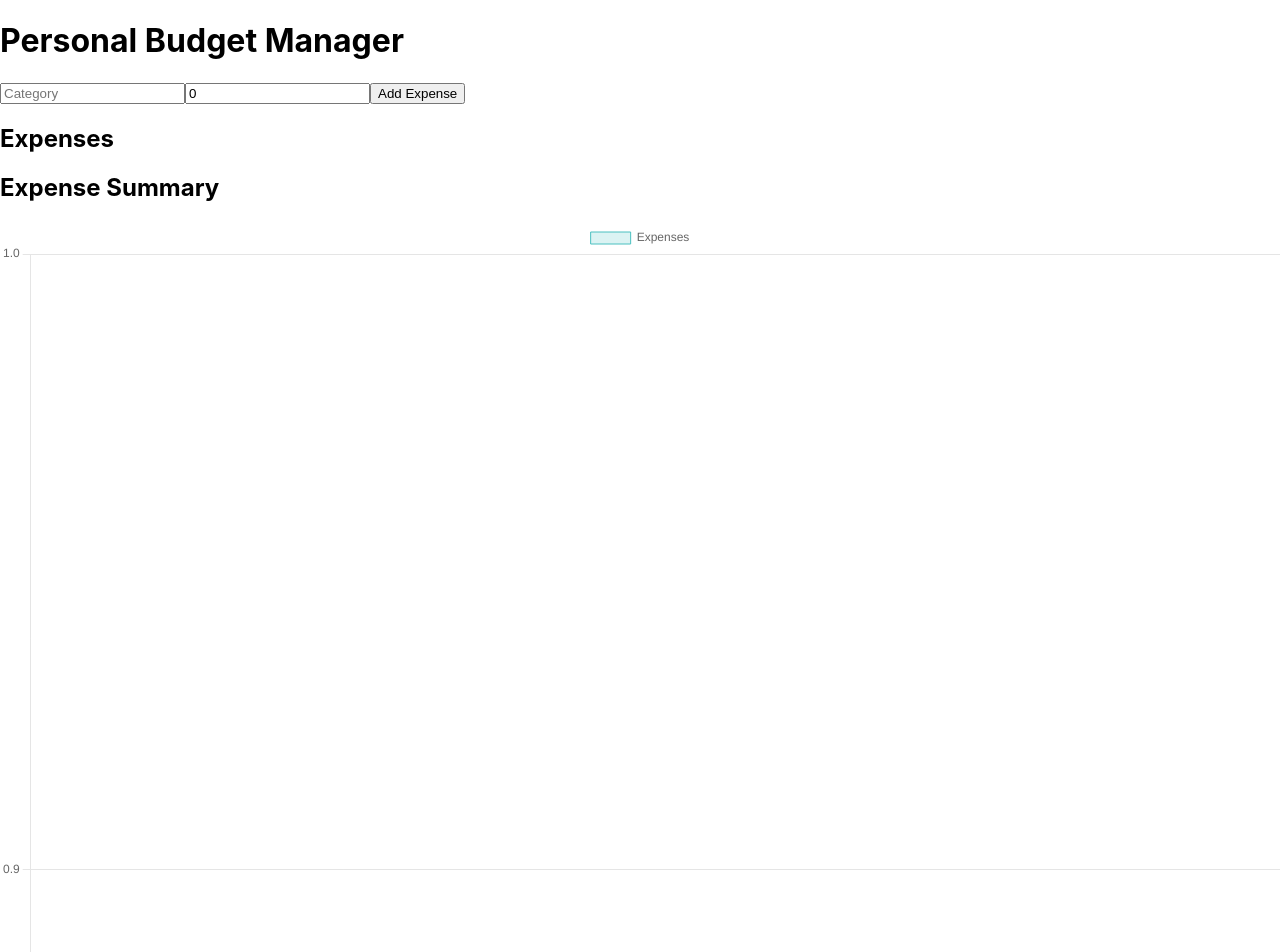
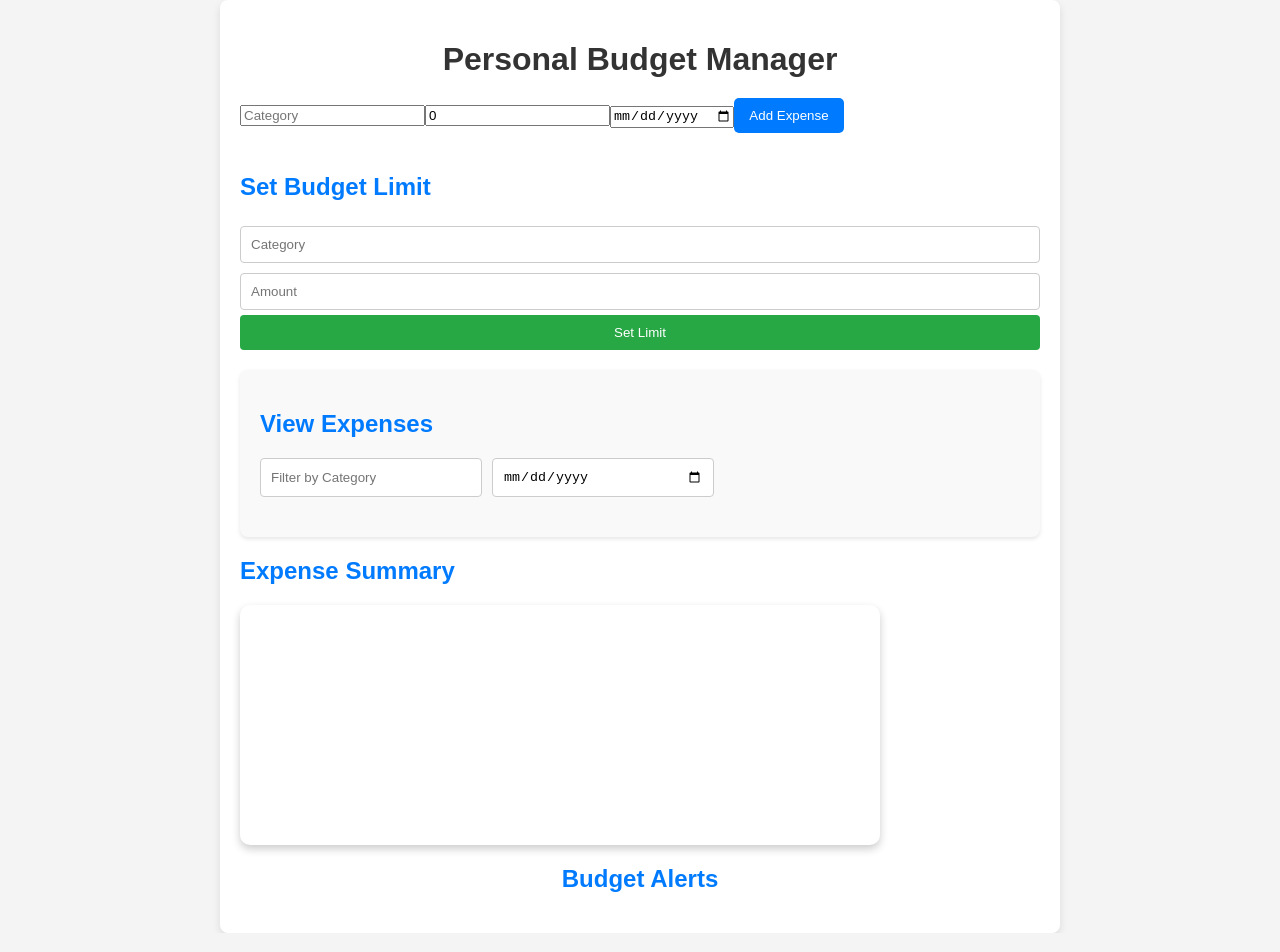
Before and after one commit to otienodiana/Personal_Budget_Manager, a React (Create React App) app in the folder budget_manager/: page / in a window 1280 px wide. Shown: the top 952 px of the page. Built offline with nearby package versions, Linux system fonts and the light colour scheme.

Commit message:
Done with the projects

```diff
--- a/budget_manager/src/App.css
+++ b/budget_manager/src/App.css
@@ -1,38 +1,75 @@
-.App {
-  text-align: center;
+/* General Body Styles */
+body {
+  font-family: 'Arial', sans-serif;
+  background-color: #f4f4f4; /* Light gray background */
+  margin: 0;
+  padding: 0;
 }
 
-.App-logo {
-  height: 40vmin;
-  pointer-events: none;
+/* Main Container */
+.app-container {
+  max-width: 800px; /* Maximum width for the app */
+  margin: 0 auto; /* Center the app */
+  padding: 20px;
+  background: white; /* White background for the app */
+  border-radius: 8px; /* Rounded corners */
+  box-shadow: 0 4px 8px rgba(0, 0, 0, 0.1); /* Soft shadow */
 }
 
-@media (prefers-reduced-motion: no-preference) {
-  .App-logo {
-    animation: App-logo-spin infinite 20s linear;
-  }
+/* Title Styles */
+.app-title {
+  text-align: center; /* Center the title */
+  color: #333; /* Dark text */
+  margin-bottom: 20px; /* Space below the title */
 }
 
-.App-header {
-  background-color: #282c34;
-  min-height: 100vh;
-  display: flex;
-  flex-direction: column;
-  align-items: center;
-  justify-content: center;
-  font-size: calc(10px + 2vmin);
-  color: white;
+/* Expense Summary */
+.chart-container {
+  margin-top: 20px; /* Space between the title and the chart */
+  width: 100%; /* Full width of the parent */
+  max-width: 600px; /* Set a max width */
+  height: 200px; /* Set your desired height */
+  background-color: #fff; /* White background for the chart */
+  box-shadow: 0 4px 8px rgba(0, 0, 0, 0.2); /* Shadow for aesthetics */
+  border-radius: 10px; /* Rounded corners */
+  padding: 20px; /* Padding inside the chart container */
 }
 
-.App-link {
-  color: #61dafb;
+/* Button Styles */
+button {
+  background-color: #007bff; /* Primary color */
+  color: white; /* White text */
+  border: none;
+  border-radius: 5px; /* Rounded corners */
+  padding: 10px 15px; /* Padding for buttons */
+  cursor: pointer; /* Pointer on hover */
+  transition: background-color 0.3s; /* Smooth background transition */
 }
 
-@keyframes App-logo-spin {
-  from {
-    transform: rotate(0deg);
-  }
-  to {
-    transform: rotate(360deg);
-  }
+button:hover {
+  background-color: #0056b3; /* Darker blue on hover */
 }
+
+/* Alert Styles */
+.budget-alert {
+  color: #dc3545; /* Danger color for alerts */
+  text-align: center; /* Center the alert text */
+  margin: 20px 0; /* Space above and below the alert */
+}
+
+/* Additional Styles for Components */
+h2 {
+  color: #007bff; /* Secondary color for section headers */
+}
+
+.budget-alert {
+  margin-top: 20px;
+}
+
+.alert {
+  background-color: #f8d7da;
+  color: #721c24;
+  padding: 10px;
+  border-radius: 5px;
+  margin: 5px 0;
+}
--- a/budget_manager/src/App.js
+++ b/budget_manager/src/App.js
@@ -1,25 +1,35 @@
-// src/App.js
 import React, { useReducer } from 'react';
 import AddExpense from './components/AddExpense';
 import ViewExpenses from './components/ViewExpenses';
 import ExpenseSummary from './components/ExpenseSummary';
 import BudgetAlert from './components/BudgetAlert';
+import BudgetLimit from './components/BudgetLimit'; // Import the BudgetLimit component
 import { expenseReducer } from './reducers/expenseReducer';
+import './App.css';
 
 const App = () => {
-  const [expenses, dispatch] = useReducer(expenseReducer, []);
+  const [state, dispatch] = useReducer(expenseReducer, { expenses: [], budgetLimits: {} });
 
   const addExpense = (expense) => {
     dispatch({ type: 'ADD_EXPENSE', payload: expense });
   };
 
+  const setBudgetLimit = ({ category, amount }) => {
+    dispatch({ type: 'SET_BUDGET_LIMIT', payload: { category, limit: amount } });
+  };
+
   return (
-    <div>
-      <h1>Personal Budget Manager</h1>
-      <AddExpense addExpense={addExpense} />
-      <ViewExpenses expenses={expenses} />
-      <ExpenseSummary expenses={expenses} />
-      <BudgetAlert expenses={expenses} />
+    <div className="app-container">
+      <h1 className="app-title">Personal Budget Manager</h1>
+      <div className="content-container">
+        <AddExpense addExpense={addExpense} />
+        <BudgetLimit setBudgetLimit={setBudgetLimit} /> {/* Add BudgetLimit here */}
+        <ViewExpenses expenses={state.expenses} />
+      </div>
+      <div className="summary-container">
+        <ExpenseSummary expenses={state.expenses} />
+        <BudgetAlert expenses={state.expenses} budgetLimits={state.budgetLimits} />
+      </div>
     </div>
   );
 };
--- a/budget_manager/src/components/AddExpense.js
+++ b/budget_manager/src/components/AddExpense.js
@@ -2,7 +2,7 @@
 import React, { useState } from 'react';
 
 const AddExpense = ({ addExpense }) => {
-  const [expense, setExpense] = useState({ category: '', amount: 0 });
+  const [expense, setExpense] = useState({ category: '', amount: 0, date: '' });
 
   const handleChange = (e) => {
     const { name, value } = e.target;
@@ -12,7 +12,7 @@ const AddExpense = ({ addExpense }) => {
   const handleSubmit = (e) => {
     e.preventDefault();
     addExpense(expense);
-    setExpense({ category: '', amount: 0 });
+    setExpense({ category: '', amount: 0, date: '' }); // Reset fields after submission
   };
 
   return (
@@ -23,6 +23,7 @@ const AddExpense = ({ addExpense }) => {
         value={expense.category}
         onChange={handleChange}
         placeholder="Category"
+        required
       />
       <input
         type="number"
@@ -30,6 +31,14 @@ const AddExpense = ({ addExpense }) => {
         value={expense.amount}
         onChange={handleChange}
         placeholder="Amount"
+        required
+      />
+      <input
+        type="date"
+        name="date"
+        value={expense.date}
+        onChange={handleChange}
+        required
       />
       <button type="submit">Add Expense</button>
     </form>
--- a/budget_manager/src/components/BudgetAlert.js
+++ b/budget_manager/src/components/BudgetAlert.js
@@ -1,24 +1,28 @@
 // src/components/BudgetAlert.js
 import React from 'react';
 
-const BudgetAlert = ({ expenses }) => {
-  const categoryLimits = {
-    food: 100,
-    entertainment: 50,
-    transport: 75,
-  };
-
-  const alerts = Object.keys(categoryLimits).map(category => {
-    const total = expenses.filter(exp => exp.category === category).reduce((acc, curr) => acc + curr.amount, 0);
-    if (total > categoryLimits[category]) {
-      return <div key={category}>Warning: You have exceeded the budget for {category}!</div>;
-    }
-    return null;
-  });
+const BudgetAlert = ({ expenses, budgetLimits }) => {
+  const totalExpensesByCategory = expenses.reduce((acc, expense) => {
+    acc[expense.category] = (acc[expense.category] || 0) + expense.amount;
+    return acc;
+  }, {});
 
   return (
-    <div>
-      {alerts}
+    <div className="budget-alert">
+      <h2>Budget Alerts</h2>
+      {Object.keys(budgetLimits).map((category) => {
+        const totalSpent = totalExpensesByCategory[category] || 0;
+        const limit = budgetLimits[category];
+
+        if (totalSpent >= limit * 0.8) {
+          return (
+            <div key={category} className="alert">
+              Warning: You have spent ${totalSpent} out of your ${limit} limit for {category}.
+            </div>
+          );
+        }
+        return null;
+      })}
     </div>
   );
 };
--- /dev/null
+++ b/budget_manager/src/components/BudgetLimit.css
@@ -0,0 +1,25 @@
+.budget-limit-form {
+    margin: 20px 0;
+    display: flex;
+    flex-direction: column;
+  }
+
+  .budget-limit-form input {
+    margin: 5px 0;
+    padding: 10px;
+    border: 1px solid #ccc;
+    border-radius: 4px;
+  }
+
+  .budget-limit-form button {
+    padding: 10px;
+    background-color: #28a745;
+    color: white;
+    border: none;
+    border-radius: 4px;
+    cursor: pointer;
+  }
+
+  .budget-limit-form button:hover {
+    background-color: #218838;
+  }
--- /dev/null
+++ b/budget_manager/src/components/BudgetLimit.js
@@ -0,0 +1,37 @@
+import React, { useState } from 'react';
+import './BudgetLimit.css';
+
+const BudgetLimit = ({ setBudgetLimit }) => {
+  const [category, setCategory] = useState('');
+  const [amount, setAmount] = useState('');
+
+  const handleSubmit = (e) => {
+    e.preventDefault();
+    setBudgetLimit({ category, amount: parseFloat(amount) });
+    setCategory('');
+    setAmount('');
+  };
+
+  return (
+    <form onSubmit={handleSubmit} className="budget-limit-form">
+      <h2>Set Budget Limit</h2>
+      <input
+        type="text"
+        value={category}
+        onChange={(e) => setCategory(e.target.value)}
+        placeholder="Category"
+        required
+      />
+      <input
+        type="number"
+        value={amount}
+        onChange={(e) => setAmount(e.target.value)}
+        placeholder="Amount"
+        required
+      />
+      <button type="submit">Set Limit</button>
+    </form>
+  );
+};
+
+export default BudgetLimit;
--- a/budget_manager/src/components/ChartComponent.js
+++ b/budget_manager/src/components/ChartComponent.js
@@ -1,4 +1,3 @@
-// src/components/ChartComponent.js
 import React, { useRef, useEffect } from 'react';
 import Chart from 'chart.js/auto';
 
@@ -8,7 +7,7 @@ const ChartComponent = ({ data }) => {
   useEffect(() => {
     if (chartRef.current) {
       const myChart = new Chart(chartRef.current, {
-        type: 'bar',
+        type: 'pie',
         data: data,
         options: {
           responsive: true,
--- a/budget_manager/src/components/ExpenseSummary.js
+++ b/budget_manager/src/components/ExpenseSummary.js
@@ -1,9 +1,9 @@
-// src/components/ExpenseSummary.js
 import React from 'react';
 import ChartComponent from './ChartComponent';
+import '../App.css';
+
 
 const ExpenseSummary = ({ expenses }) => {
-  // Example transformation of expenses data to chart data format
   const labels = expenses.map(expense => expense.category);
   const data = expenses.map(expense => expense.amount);
 
@@ -13,8 +13,22 @@ const ExpenseSummary = ({ expenses }) => {
       {
         label: 'Expenses',
         data: data,
-        backgroundColor: 'rgba(75, 192, 192, 0.2)',
-        borderColor: 'rgba(75, 192, 192, 1)',
+        backgroundColor: [
+          'rgba(255, 99, 132, 0.2)',
+          'rgba(54, 162, 235, 0.2)',
+          'rgba(255, 206, 86, 0.2)',
+          'rgba(75, 192, 192, 0.2)',
+          'rgba(153, 102, 255, 0.2)',
+          'rgba(255, 159, 64, 0.2)',
+        ],
+        borderColor: [
+          'rgba(255, 99, 132, 1)',
+          'rgba(54, 162, 235, 1)',
+          'rgba(255, 206, 86, 1)',
+          'rgba(75, 192, 192, 1)',
+          'rgba(153, 102, 255, 1)',
+          'rgba(255, 159, 64, 1)',
+        ],
         borderWidth: 1,
       },
     ],
@@ -23,7 +37,9 @@ const ExpenseSummary = ({ expenses }) => {
   return (
     <div>
       <h2>Expense Summary</h2>
-      <ChartComponent data={chartData} />
+      <div className="chart-container">
+        <ChartComponent data={chartData} />
+      </div>
     </div>
   );
 };
--- /dev/null
+++ b/budget_manager/src/components/ViewExpenses.css
@@ -0,0 +1,53 @@
+/* src/components/ViewExpenses.css */
+.view-expenses {
+    background-color: #f9f9f9;
+    padding: 20px;
+    border-radius: 8px;
+    box-shadow: 0 2px 4px rgba(0, 0, 0, 0.1);
+    margin: 20px 0;
+  }
+
+  h2 {
+    color: #333;
+  }
+
+  .filter-container {
+    display: flex;
+    gap: 10px;
+    margin-bottom: 20px;
+  }
+
+  .filter-input {
+    padding: 10px;
+    border: 1px solid #ccc;
+    border-radius: 4px;
+    width: 200px;
+  }
+
+  .expenses-list {
+    list-style-type: none;
+    padding: 0;
+  }
+
+  .expense-item {
+    padding: 10px;
+    background-color: #fff;
+    border: 1px solid #ddd;
+    border-radius: 4px;
+    margin-bottom: 10px;
+    display: flex;
+    justify-content: space-between;
+  }
+
+  .expense-category {
+    font-weight: bold;
+    color: #2c3e50;
+  }
+
+  .expense-amount {
+    color: #e74c3c;
+  }
+
+  .expense-date {
+    color: #7f8c8d;
+  }
--- a/budget_manager/src/components/ViewExpenses.js
+++ b/budget_manager/src/components/ViewExpenses.js
@@ -1,14 +1,47 @@
 // src/components/ViewExpenses.js
-import React from 'react';
+import React, { useState } from 'react';
+import './ViewExpenses.css'; // Ensure this is correctly imported
 
 const ViewExpenses = ({ expenses }) => {
+  const [filter, setFilter] = useState({ category: '', date: '' });
+
+  const handleFilterChange = (e) => {
+    const { name, value } = e.target;
+    setFilter({ ...filter, [name]: value });
+  };
+
+  const filteredExpenses = expenses.filter(expense => {
+    const matchesCategory = filter.category === '' || expense.category === filter.category;
+    const matchesDate = filter.date === '' || expense.date === filter.date;
+    return matchesCategory && matchesDate;
+  });
+
   return (
-    <div>
-      <h2>Expenses</h2>
-      <ul>
-        {expenses.map((expense, index) => (
-          <li key={index}>
-            {expense.date} - {expense.category}: ${expense.amount}
+    <div className="view-expenses">
+      <h2>View Expenses</h2>
+      <div className="filter-container">
+        <input
+          type="text"
+          name="category"
+          value={filter.category}
+          onChange={handleFilterChange}
+          placeholder="Filter by Category"
+          className="filter-input"
+        />
+        <input
+          type="date"
+          name="date"
+          value={filter.date}
+          onChange={handleFilterChange}
+          className="filter-input"
+        />
+      </div>
+      <ul className="expenses-list">
+        {filteredExpenses.map((expense, index) => (
+          <li key={index} className="expense-item">
+            <span className="expense-category">{expense.category}</span> -
+            <span className="expense-amount">${expense.amount}</span> on
+            <span className="expense-date">{expense.date}</span>
           </li>
         ))}
       </ul>
--- a/budget_manager/src/reducers/expenseReducer.js
+++ b/budget_manager/src/reducers/expenseReducer.js
@@ -1,8 +1,29 @@
 // src/reducers/expenseReducer.js
-export const expenseReducer = (state, action) => {
+const initialState = {
+  expenses: [],
+  budgetLimits: {
+    food: 0,
+    transport: 0,
+    entertainment: 0,
+    // Add other categories as needed
+  },
+};
+
+export const expenseReducer = (state = initialState, action) => {
   switch (action.type) {
     case 'ADD_EXPENSE':
-      return [...state, action.payload];
+      return {
+        ...state,
+        expenses: [...state.expenses, action.payload],
+      };
+    case 'SET_BUDGET_LIMIT':
+      return {
+        ...state,
+        budgetLimits: {
+          ...state.budgetLimits,
+          [action.payload.category]: action.payload.limit,
+        },
+      };
     default:
       return state;
   }
```
